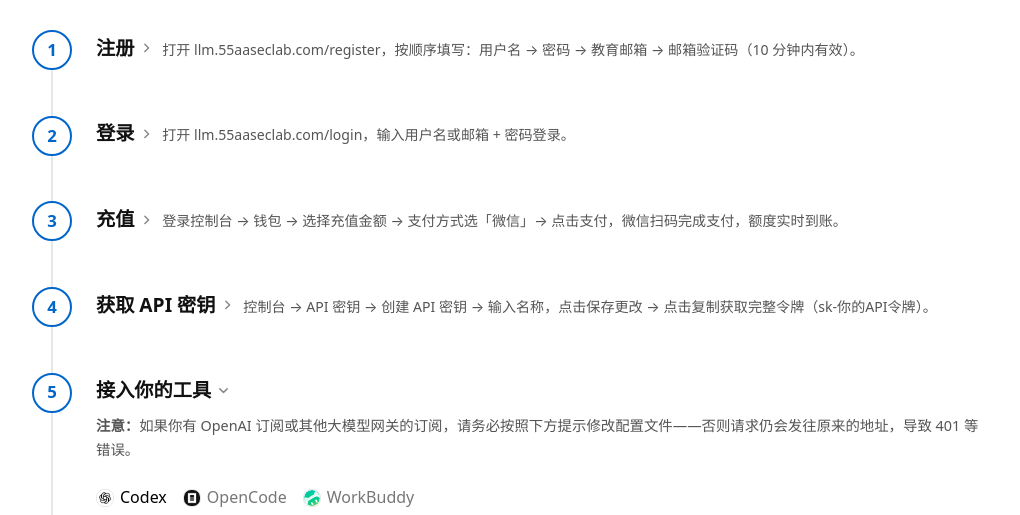
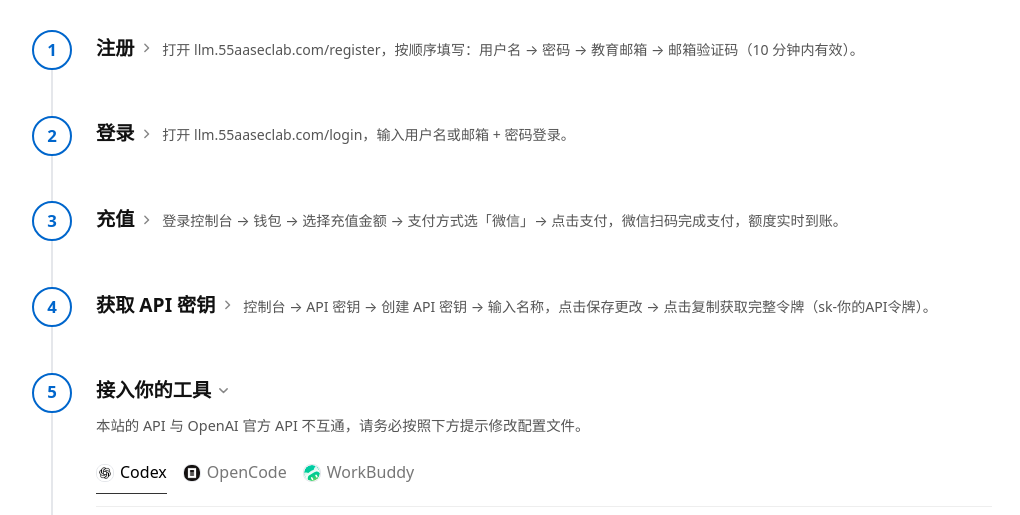
Before and after one commit to 55aaseclab/docs, an Astro site: page /zh in a window 1280 px wide. Shown: the part 282-797 px from the top of the page, without its empty margins (128-1148 px from the left). Built offline with nearby package versions, Linux system fonts and the light colour scheme; Astro itself is replaced by a stand-in of ours.

Commit message:
docs: polish note — gateway API not interoperable with official OpenAI API

```diff
--- a/src/pages/[lang]/index.astro
+++ b/src/pages/[lang]/index.astro
@@ -157,7 +157,7 @@ const T = {
               {st.note && <p class="note" set:html={st.note} />}
               {st.harness && (
                 <Fragment>
-                  <p class="note"><b>{L('注意：', 'Note:')}</b>{L('如果你有 OpenAI 订阅或其他大模型网关的订阅，请务必按照下方提示修改配置文件——否则请求仍会发往原来的地址，导致 401 等错误。', 'If you have an OpenAI subscription or another LLM gateway configured, be sure to update your config file as instructed below — otherwise requests will still go to the previous endpoint and fail (401, etc).')}</p>
+                  <p class="note">{L('本站的 API 与 OpenAI 官方 API 不互通，请务必按照下方提示修改配置文件。', "This gateway's API is not interoperable with the official OpenAI API — be sure to update your config file as instructed below.")}</p>
                   <div class="harness-tabs">
                     <button class="harness-tab active" data-harness="codex" id="codex">
                       <img src="/icon-codex.png" width="18" height="18" alt="Codex" class="harness-icon-img" />
```
